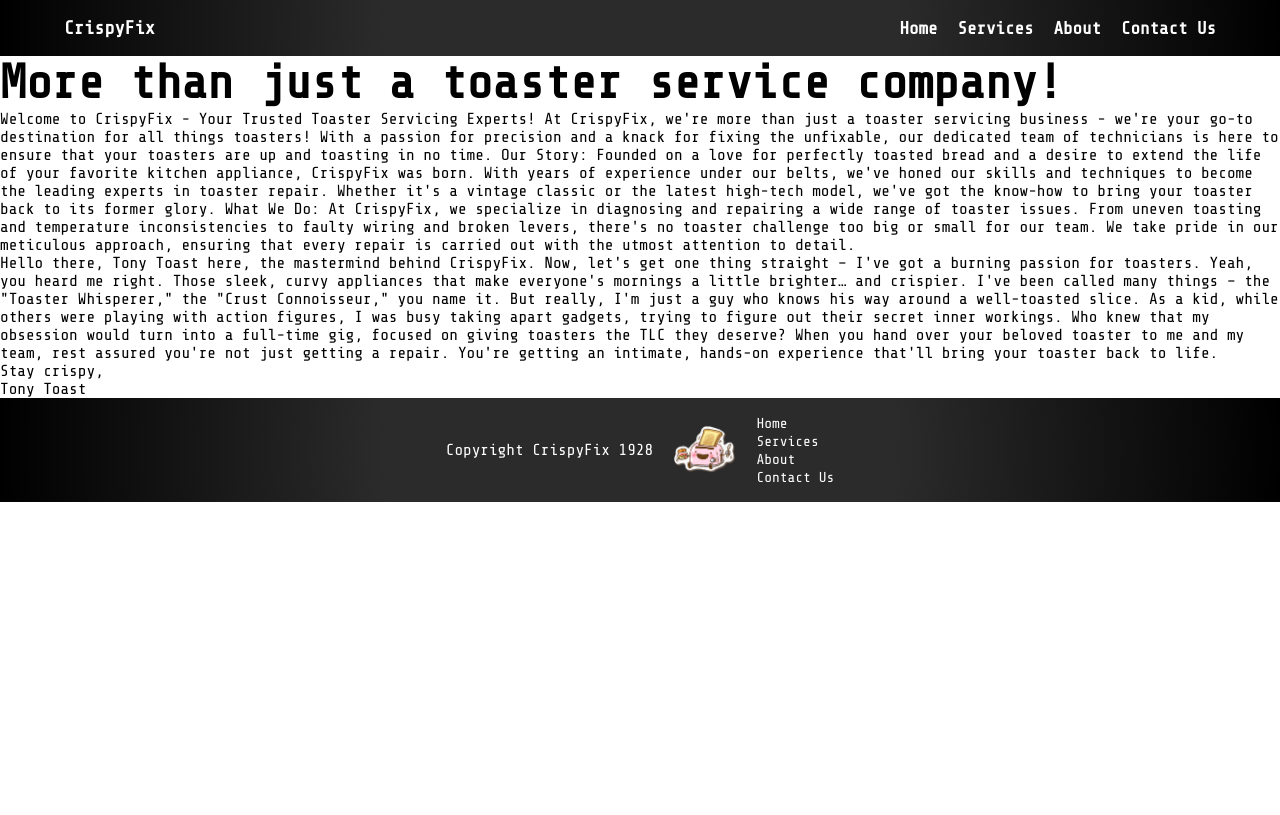
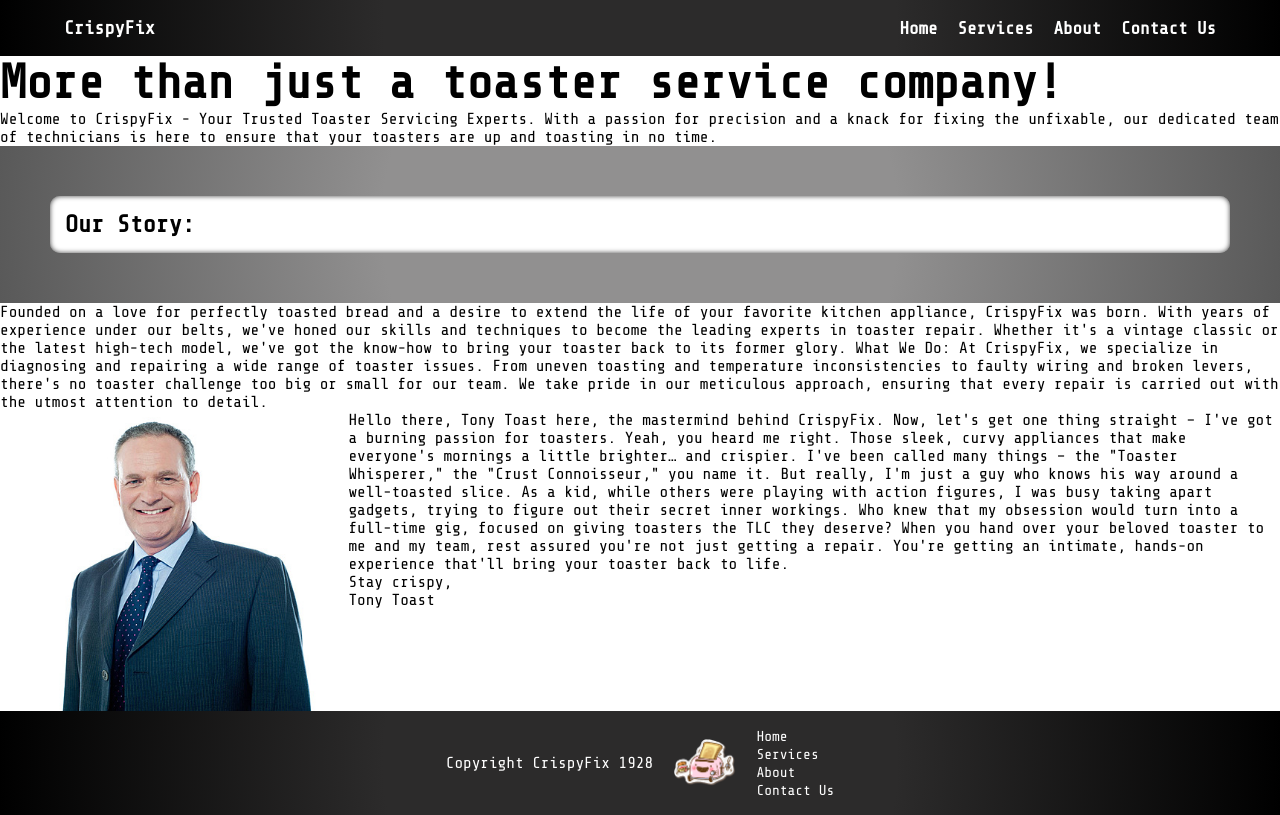
Before and after one commit to RyanBProg/CripsyFix-Website, a plain HTML site: page about.html in a window 1280 px wide. Drawn offline with nearby package versions, Linux system fonts and the light colour scheme.

Commit message:
structure added to about page

```diff
--- a/about.html
+++ b/about.html
@@ -43,40 +43,51 @@
     <main>
       <h1>More than just a toaster service company!</h1>
       <p>
-        Welcome to CrispyFix - Your Trusted Toaster Servicing Experts! At
-        CrispyFix, we're more than just a toaster servicing business - we're
-        your go-to destination for all things toasters! With a passion for
-        precision and a knack for fixing the unfixable, our dedicated team of
-        technicians is here to ensure that your toasters are up and toasting in
-        no time. Our Story: Founded on a love for perfectly toasted bread and a
-        desire to extend the life of your favorite kitchen appliance, CrispyFix
-        was born. With years of experience under our belts, we've honed our
-        skills and techniques to become the leading experts in toaster repair.
-        Whether it's a vintage classic or the latest high-tech model, we've got
-        the know-how to bring your toaster back to its former glory. What We Do:
-        At CrispyFix, we specialize in diagnosing and repairing a wide range of
-        toaster issues. From uneven toasting and temperature inconsistencies to
-        faulty wiring and broken levers, there's no toaster challenge too big or
-        small for our team. We take pride in our meticulous approach, ensuring
-        that every repair is carried out with the utmost attention to detail.
+        Welcome to CrispyFix - Your Trusted Toaster Servicing Experts. With a
+        passion for precision and a knack for fixing the unfixable, our
+        dedicated team of technicians is here to ensure that your toasters are
+        up and toasting in no time.
       </p>
+
+      <div class="color-wrapper">
+        <h2>Our Story:</h2>
+      </div>
       <p>
-        Hello there, Tony Toast here, the mastermind behind CrispyFix. Now,
-        let's get one thing straight – I've got a burning passion for toasters.
-        Yeah, you heard me right. Those sleek, curvy appliances that make
-        everyone's mornings a little brighter… and crispier. I've been called
-        many things – the "Toaster Whisperer," the "Crust Connoisseur," you name
-        it. But really, I'm just a guy who knows his way around a well-toasted
-        slice. As a kid, while others were playing with action figures, I was
-        busy taking apart gadgets, trying to figure out their secret inner
-        workings. Who knew that my obsession would turn into a full-time gig,
-        focused on giving toasters the TLC they deserve? When you hand over your
-        beloved toaster to me and my team, rest assured you're not just getting
-        a repair. You're getting an intimate, hands-on experience that'll bring
-        your toaster back to life.
+        Founded on a love for perfectly toasted bread and a desire to extend the
+        life of your favorite kitchen appliance, CrispyFix was born. With years
+        of experience under our belts, we've honed our skills and techniques to
+        become the leading experts in toaster repair. Whether it's a vintage
+        classic or the latest high-tech model, we've got the know-how to bring
+        your toaster back to its former glory. What We Do: At CrispyFix, we
+        specialize in diagnosing and repairing a wide range of toaster issues.
+        From uneven toasting and temperature inconsistencies to faulty wiring
+        and broken levers, there's no toaster challenge too big or small for our
+        team. We take pride in our meticulous approach, ensuring that every
+        repair is carried out with the utmost attention to detail.
       </p>
-      <p>Stay crispy,</p>
-      <p>Tony Toast</p>
+      <div class="ceo-statement-container">
+        <img src="tony-toast.jpg" alt="tony toast profile image" />
+        <div class="ceo-statement-text">
+          <p>
+            Hello there, Tony Toast here, the mastermind behind CrispyFix. Now,
+            let's get one thing straight – I've got a burning passion for
+            toasters. Yeah, you heard me right. Those sleek, curvy appliances
+            that make everyone's mornings a little brighter… and crispier. I've
+            been called many things – the "Toaster Whisperer," the "Crust
+            Connoisseur," you name it. But really, I'm just a guy who knows his
+            way around a well-toasted slice. As a kid, while others were playing
+            with action figures, I was busy taking apart gadgets, trying to
+            figure out their secret inner workings. Who knew that my obsession
+            would turn into a full-time gig, focused on giving toasters the TLC
+            they deserve? When you hand over your beloved toaster to me and my
+            team, rest assured you're not just getting a repair. You're getting
+            an intimate, hands-on experience that'll bring your toaster back to
+            life.
+          </p>
+          <p>Stay crispy,</p>
+          <p>Tony Toast</p>
+        </div>
+      </div>
     </main>
     <footer>
       <p>Copyright CrispyFix 1928</p>
--- a/styles.css
+++ b/styles.css
@@ -143,7 +143,8 @@ button:hover {
 }
 
 .card,
-.testimonial {
+.testimonial,
+.color-wrapper h2 {
   min-height: 100%;
   box-shadow: 0px 0px 5px 0px rgba(0, 0, 0, 0.75) inset;
   border-radius: 10px;
@@ -251,6 +252,15 @@ footer p {
   color: white;
 }
 
+.ceo-statement-container {
+  display: flex;
+}
+
+.ceo-statement-container img {
+  height: 300px;
+  align-items: center;
+}
+
 @media only screen and (max-width: 800px) {
   .hero {
     flex-wrap: wrap;
@@ -280,6 +290,9 @@ footer p {
   .questions {
     width: 100%;
   }
+  .ceo-statement-container {
+    flex-direction: column;
+  }
 }
 
 @media only screen and (max-width: 650px) {
```
Also changed, not shown: tony-toast.jpg (added).
